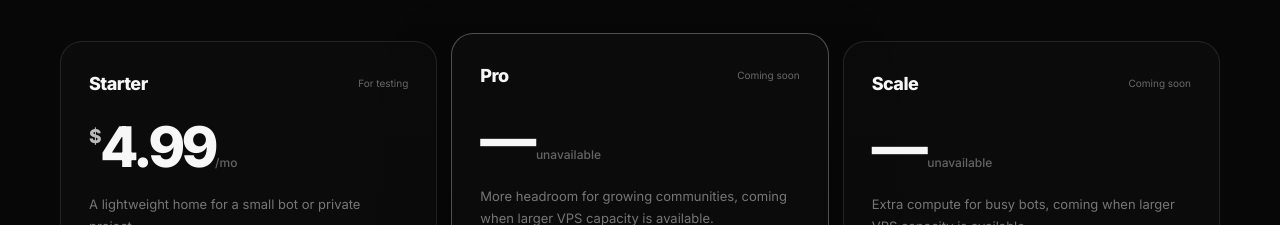
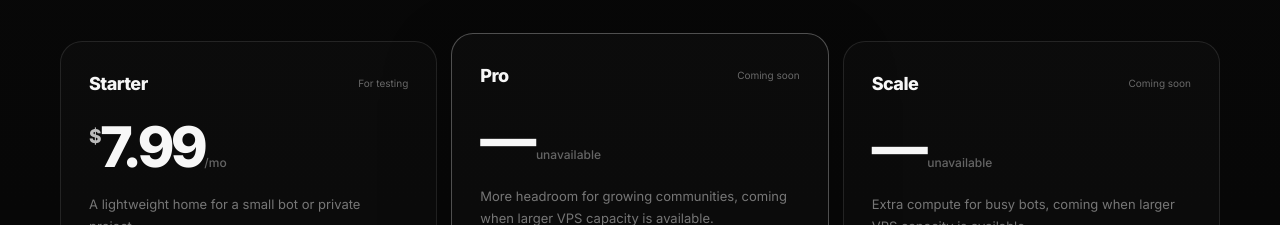
Before and after one commit to Nappygorilla/Luna.win-hosting, a plain HTML site: page index.html in a window 1280 px wide. Shown: the part 2224-2449 px from the top of the page. Drawn offline with Linux system fonts and the light colour scheme.

Commit message:
Update Starter display price to $7.99

```diff
--- a/index.html
+++ b/index.html
@@ -175,7 +175,7 @@
         <div class="plan-grid">
           <article class="plan-card">
             <div class="plan-top"><span>Starter</span><span class="plan-tag">For testing</span></div>
-            <div class="price"><span>$</span>4.99<small>/mo</small></div>
+            <div class="price"><span>$</span>7.99<small>/mo</small></div>
             <p class="plan-copy">A lightweight home for a small bot or private project.</p>
             <div class="plan-divider"></div>
             <ul class="plan-list">
```
